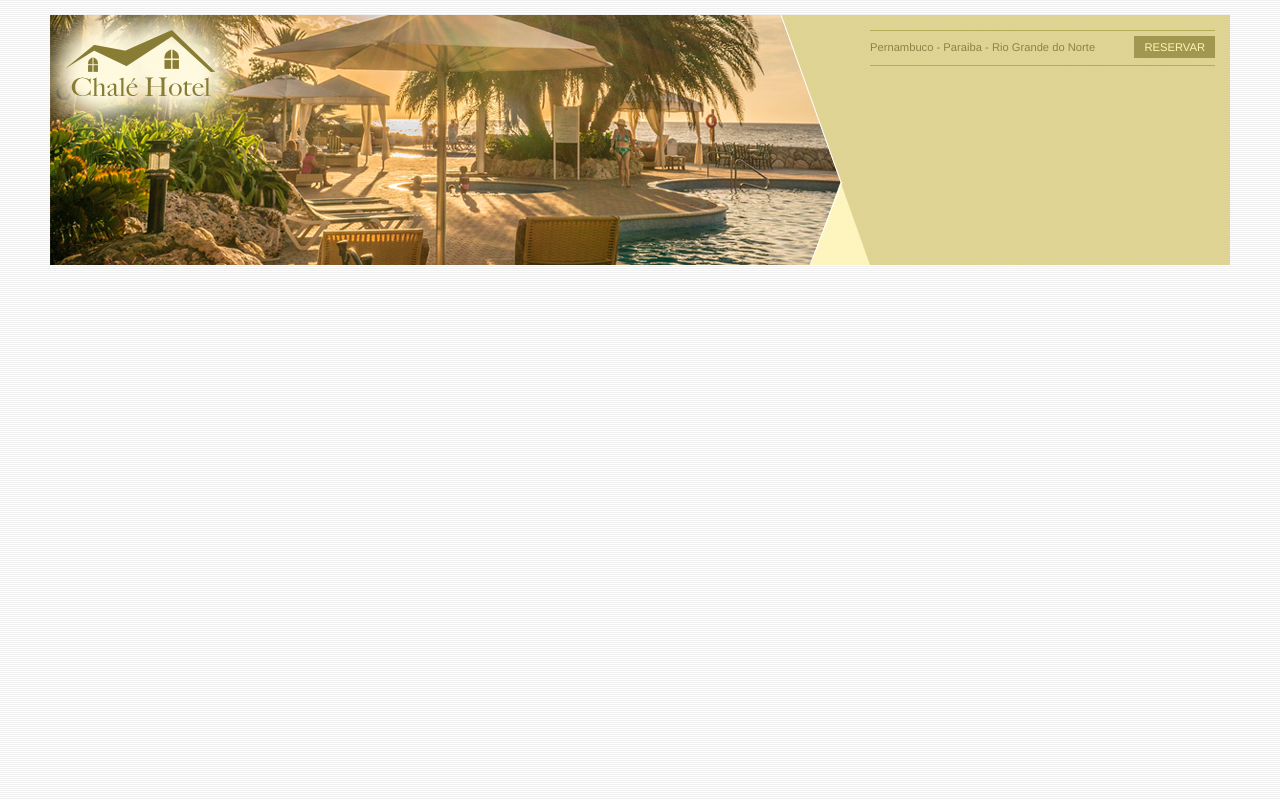
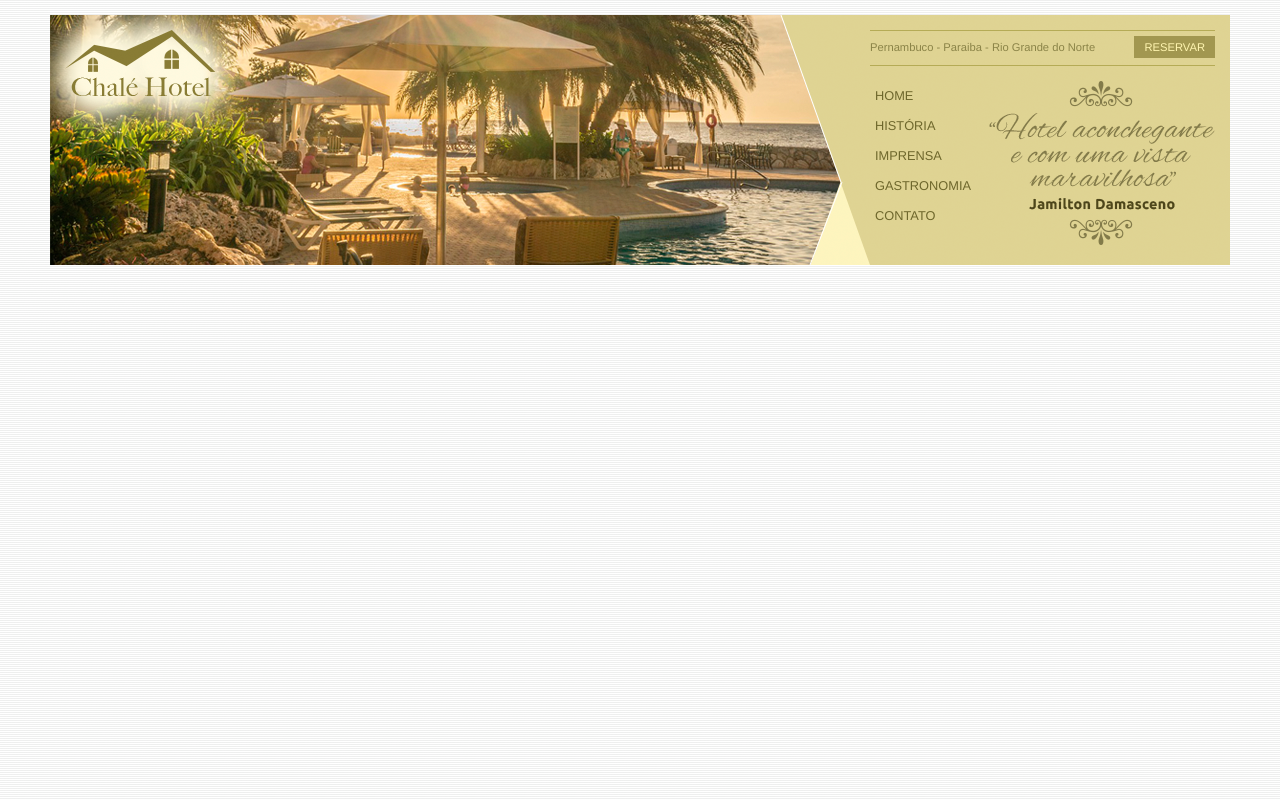
Before and after one commit to wictorducla/chale-hotel, a plain HTML site: page index.html in a window 1280 px wide. Drawn offline with Linux system fonts and the light colour scheme.

Commit message:
Criando o menu vertical

```diff
--- a/CSS/style.css
+++ b/CSS/style.css
@@ -85,3 +85,34 @@ a.reserva{
     padding: 5px 10px;
     float: right;
 }
+
+#menu{
+    margin-top: 15px;
+
+}
+
+ul {
+    list-style: none;
+}
+
+ul#navegacao{
+    float: left;
+}
+
+ul#navegacao a {
+    text-transform: uppercase;
+    font-size: 0.8em;
+    padding: 5px;
+    color: #6e672c;
+    line-height: 30px;
+}
+
+ul#navegacao a:hover {
+    background: #fdf6be;
+}
+
+.depoimento {
+    width: 226px;
+    height: 164px;
+    float: right;
+}
--- a/index.html
+++ b/index.html
@@ -19,10 +19,22 @@
 
             <div id="area-menu">
                 <div id="conteudo-menu">
+
                     <div id="menu-locais">
                         <span class="locais">Pernambuco - Paraiba - Rio Grande do Norte</span>
                         <a class="reserva" href="">Reservar</a>
                         <div style="clear: both;"></div>
+                    </div>
+
+                    <div id="menu">
+                        <ul id="navegacao">
+                            <li><a href="">Home</a></li>
+                            <li><a href="">História</a></li>
+                            <li><a href="">Imprensa</a></li>
+                            <li><a href="">Gastronomia</a></li>
+                            <li><a href="">Contato</a></li>
+                        </ul>
+                        <img class="depoimento" src="imagens/depoimento.png" alt="">
                     </div>
                 </div>
             </div>
```
